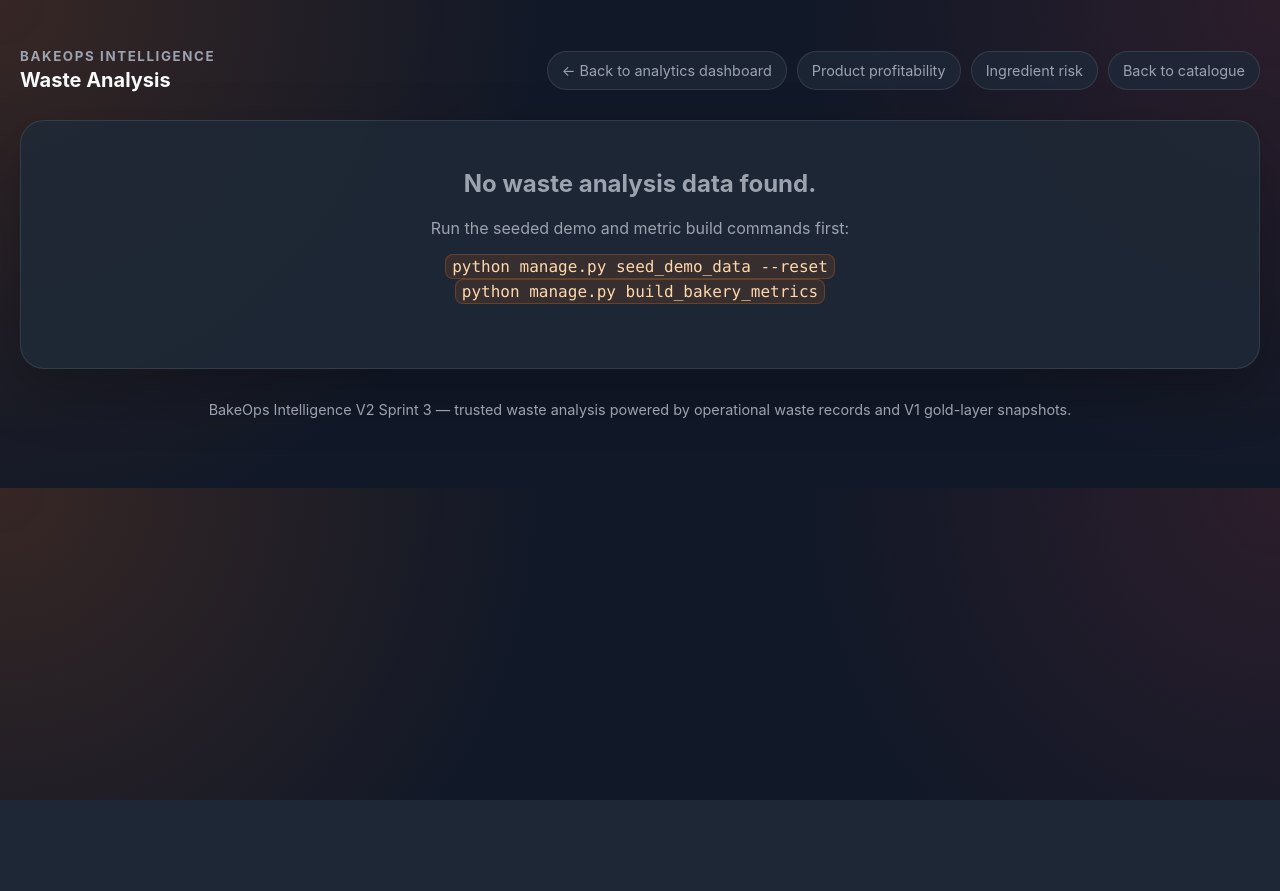
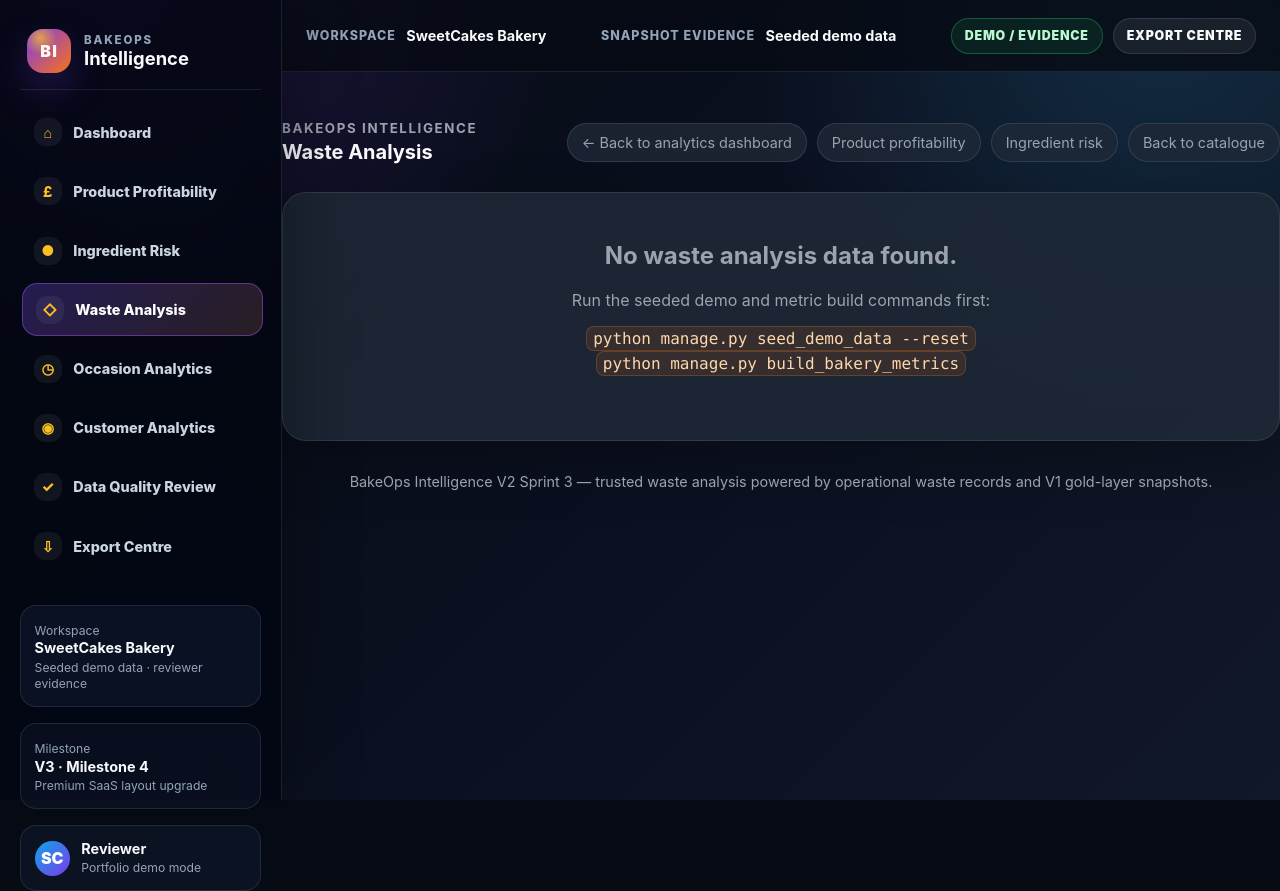
Before and after one commit to aminul-portfolio/bakeops-intelligence, a Django app: page /analytics/waste/ in a window 1280 px wide. Before the commit the page ends 800 px from the top, so only its background shows below. Run offline with Django 5.2, Linux system fonts and the light colour scheme; data that the repository does not hold is empty.

Commit message:
Milestone 4A: add unified SaaS analytics shell

```diff
--- /dev/null
+++ b/bakeops/static/bakeops/css/analytics-shell.css
@@ -0,0 +1,277 @@
+.analytics-shell-body {
+    margin: 0;
+    min-height: 100vh;
+    background: #070b14;
+}
+
+.analytics-app-shell {
+    min-height: 100vh;
+    display: grid;
+    grid-template-columns: 282px minmax(0, 1fr);
+    background:
+        radial-gradient(circle at 8% -10%, rgba(124, 58, 237, 0.24), transparent 30rem),
+        radial-gradient(circle at 90% 0%, rgba(56, 189, 248, 0.16), transparent 26rem),
+        linear-gradient(135deg, #070b14 0%, #0b1020 52%, #111827 100%);
+    color: #f8fafc;
+}
+
+.analytics-sidebar {
+    position: sticky;
+    top: 0;
+    height: 100vh;
+    padding: 1.25rem;
+    display: flex;
+    flex-direction: column;
+    gap: 1rem;
+    border-right: 1px solid rgba(148, 163, 184, 0.16);
+    background: rgba(3, 7, 18, 0.82);
+    backdrop-filter: blur(22px);
+    box-shadow: 18px 0 55px rgba(0, 0, 0, 0.25);
+    z-index: 20;
+}
+
+.analytics-brand-block {
+    display: flex;
+    align-items: center;
+    gap: 0.8rem;
+    padding: 0.55rem 0.45rem 1rem;
+    border-bottom: 1px solid rgba(148, 163, 184, 0.14);
+}
+
+.analytics-brand-mark {
+    width: 2.75rem;
+    height: 2.75rem;
+    display: grid;
+    place-items: center;
+    border-radius: 1rem;
+    color: #fff7ed;
+    font-weight: 900;
+    letter-spacing: 0.08em;
+    background:
+        radial-gradient(circle at 30% 20%, rgba(251, 191, 36, 0.75), transparent 36%),
+        linear-gradient(135deg, #7c3aed, #f97316);
+    box-shadow: 0 16px 36px rgba(124, 58, 237, 0.25);
+}
+
+.analytics-brand-kicker {
+    margin: 0;
+    color: #94a3b8;
+    font-size: 0.72rem;
+    font-weight: 800;
+    letter-spacing: 0.16em;
+    text-transform: uppercase;
+}
+
+.analytics-brand-block h1 {
+    margin: 0.1rem 0 0;
+    color: #f8fafc;
+    font-size: 1.15rem;
+    line-height: 1.1;
+}
+
+.analytics-nav-list {
+    display: grid;
+    gap: 0.38rem;
+}
+
+.analytics-nav-link {
+    display: flex;
+    align-items: center;
+    gap: 0.72rem;
+    padding: 0.72rem 0.8rem;
+    border: 1px solid transparent;
+    border-radius: 0.95rem;
+    color: #cbd5e1;
+    text-decoration: none;
+    font-weight: 800;
+    font-size: 0.9rem;
+    transition: border-color 160ms ease, background 160ms ease, color 160ms ease, transform 160ms ease;
+}
+
+.analytics-nav-link:hover,
+.analytics-nav-link.is-active {
+    color: #ffffff;
+    border-color: rgba(168, 85, 247, 0.45);
+    background:
+        linear-gradient(135deg, rgba(124, 58, 237, 0.22), rgba(249, 115, 22, 0.12)),
+        rgba(15, 23, 42, 0.86);
+    transform: translateX(2px);
+}
+
+.analytics-nav-icon {
+    width: 1.75rem;
+    height: 1.75rem;
+    display: grid;
+    place-items: center;
+    border-radius: 0.7rem;
+    color: #fbbf24;
+    background: rgba(255, 255, 255, 0.06);
+}
+
+.analytics-sidebar-spacer {
+    flex: 1;
+}
+
+.analytics-sidebar-card,
+.analytics-reviewer-chip {
+    padding: 0.85rem;
+    border: 1px solid rgba(148, 163, 184, 0.16);
+    border-radius: 1rem;
+    background: rgba(15, 23, 42, 0.72);
+}
+
+.analytics-sidebar-card-muted {
+    background: rgba(15, 23, 42, 0.48);
+}
+
+.analytics-sidebar-label,
+.analytics-sidebar-card small,
+.analytics-reviewer-chip small {
+    display: block;
+    margin-top: 0.22rem;
+    color: #94a3b8;
+    font-size: 0.76rem;
+    line-height: 1.35;
+}
+
+.analytics-sidebar-card strong,
+.analytics-reviewer-chip strong {
+    display: block;
+    color: #f8fafc;
+    font-size: 0.9rem;
+}
+
+.analytics-reviewer-chip {
+    display: flex;
+    align-items: center;
+    gap: 0.72rem;
+}
+
+.analytics-reviewer-avatar {
+    width: 2.2rem;
+    height: 2.2rem;
+    display: grid;
+    place-items: center;
+    border-radius: 999px;
+    color: #ffffff;
+    font-weight: 900;
+    background: linear-gradient(135deg, #0ea5e9, #7c3aed);
+}
+
+.analytics-main-frame {
+    min-width: 0;
+    display: flex;
+    flex-direction: column;
+}
+
+.analytics-topbar {
+    position: sticky;
+    top: 0;
+    z-index: 10;
+    min-height: 72px;
+    display: flex;
+    align-items: center;
+    justify-content: space-between;
+    gap: 1rem;
+    padding: 1rem 1.5rem;
+    border-bottom: 1px solid rgba(148, 163, 184, 0.14);
+    background: rgba(7, 11, 20, 0.78);
+    backdrop-filter: blur(22px);
+}
+
+.analytics-topbar-left,
+.analytics-topbar-meta,
+.analytics-topbar-actions {
+    display: flex;
+    align-items: center;
+    gap: 0.65rem;
+}
+
+.analytics-context-label,
+.analytics-topbar-meta span {
+    color: #94a3b8;
+    font-size: 0.78rem;
+    font-weight: 800;
+    letter-spacing: 0.08em;
+    text-transform: uppercase;
+}
+
+.analytics-topbar-left strong,
+.analytics-topbar-meta strong {
+    color: #f8fafc;
+    font-size: 0.9rem;
+}
+
+.analytics-evidence-pill,
+.analytics-topbar-button {
+    display: inline-flex;
+    align-items: center;
+    justify-content: center;
+    min-height: 2.25rem;
+    padding: 0.45rem 0.8rem;
+    border: 1px solid rgba(34, 197, 94, 0.38);
+    border-radius: 999px;
+    color: #bbf7d0;
+    background: rgba(34, 197, 94, 0.1);
+    font-size: 0.78rem;
+    font-weight: 900;
+    letter-spacing: 0.06em;
+    text-transform: uppercase;
+    text-decoration: none;
+}
+
+.analytics-topbar-button {
+    color: #f8fafc;
+    border-color: rgba(148, 163, 184, 0.2);
+    background: rgba(255, 255, 255, 0.07);
+}
+
+.analytics-page-frame {
+    min-width: 0;
+    padding: 0;
+}
+
+.analytics-page-frame > main {
+    width: min(100%, 1500px);
+    margin-left: auto;
+    margin-right: auto;
+}
+
+@media (max-width: 1100px) {
+    .analytics-app-shell {
+        grid-template-columns: 1fr;
+    }
+
+    .analytics-sidebar {
+        position: relative;
+        height: auto;
+        display: block;
+        padding: 1rem;
+    }
+
+    .analytics-nav-list {
+        grid-template-columns: repeat(2, minmax(0, 1fr));
+    }
+
+    .analytics-sidebar-card,
+    .analytics-reviewer-chip,
+    .analytics-sidebar-spacer {
+        display: none;
+    }
+
+    .analytics-topbar {
+        position: relative;
+        flex-wrap: wrap;
+    }
+}
+
+@media (max-width: 640px) {
+    .analytics-nav-list {
+        grid-template-columns: 1fr;
+    }
+
+    .analytics-topbar {
+        align-items: flex-start;
+        flex-direction: column;
+    }
+}
--- /dev/null
+++ b/bakeops/templates/bakeops/base_analytics.html
@@ -0,0 +1,31 @@
+{% load static %}
+<!DOCTYPE html>
+<html lang="en">
+<head>
+    <meta charset="UTF-8">
+    <title>{% block title %}BakeOps Intelligence{% endblock %}</title>
+    <meta name="viewport" content="width=device-width, initial-scale=1">
+
+    <link rel="stylesheet" href="{% static 'css/tokens.css' %}">
+    <link rel="stylesheet" href="{% static 'css/app-shell.css' %}">
+    <link rel="stylesheet" href="{% static 'css/components.css' %}">
+    <link rel="stylesheet" href="{% static 'bakeops/css/analytics-shell.css' %}">
+
+    {% block page_styles %}{% endblock %}
+</head>
+<body class="analytics-shell-body">
+    <div class="analytics-app-shell">
+        {% block analytics_sidebar %}
+            {% include "bakeops/partials/_analytics_sidebar.html" %}
+        {% endblock %}
+
+        <div class="analytics-main-frame">
+            {% include "bakeops/partials/_analytics_topbar.html" %}
+
+            <div class="analytics-page-frame">
+                {% block analytics_content %}{% endblock %}
+            </div>
+        </div>
+    </div>
+</body>
+</html>
--- /dev/null
+++ b/bakeops/templates/bakeops/partials/_analytics_sidebar.html
@@ -0,0 +1,67 @@
+{% load static %}
+<aside class="analytics-sidebar" aria-label="BakeOps analytics navigation">
+    <div class="analytics-brand-block">
+        <div class="analytics-brand-mark">BI</div>
+        <div>
+            <p class="analytics-brand-kicker">BakeOps</p>
+            <h1>Intelligence</h1>
+        </div>
+    </div>
+
+    <nav class="analytics-nav-list" aria-label="Analytics pages">
+        <a class="analytics-nav-link {% if active_page == 'dashboard' %}is-active{% endif %}" href="{% url 'bakeops:analytics-dashboard' %}">
+            <span class="analytics-nav-icon">⌂</span>
+            <span>Dashboard</span>
+        </a>
+        <a class="analytics-nav-link {% if active_page == 'products' %}is-active{% endif %}" href="{% url 'bakeops:product-profitability' %}">
+            <span class="analytics-nav-icon">£</span>
+            <span>Product Profitability</span>
+        </a>
+        <a class="analytics-nav-link {% if active_page == 'ingredients' %}is-active{% endif %}" href="{% url 'bakeops:ingredient-risk' %}">
+            <span class="analytics-nav-icon">●</span>
+            <span>Ingredient Risk</span>
+        </a>
+        <a class="analytics-nav-link {% if active_page == 'waste' %}is-active{% endif %}" href="{% url 'bakeops:waste-analysis' %}">
+            <span class="analytics-nav-icon">◇</span>
+            <span>Waste Analysis</span>
+        </a>
+        <a class="analytics-nav-link {% if active_page == 'occasions' %}is-active{% endif %}" href="{% url 'bakeops:occasion-analytics' %}">
+            <span class="analytics-nav-icon">◷</span>
+            <span>Occasion Analytics</span>
+        </a>
+        <a class="analytics-nav-link {% if active_page == 'customers' %}is-active{% endif %}" href="{% url 'bakeops:customer-analytics' %}">
+            <span class="analytics-nav-icon">◉</span>
+            <span>Customer Analytics</span>
+        </a>
+        <a class="analytics-nav-link {% if active_page == 'data_quality' %}is-active{% endif %}" href="{% url 'bakeops:data-quality-review' %}">
+            <span class="analytics-nav-icon">✓</span>
+            <span>Data Quality Review</span>
+        </a>
+        <a class="analytics-nav-link {% if active_page == 'exports' %}is-active{% endif %}" href="{% url 'bakeops:export-centre' %}">
+            <span class="analytics-nav-icon">⇩</span>
+            <span>Export Centre</span>
+        </a>
+    </nav>
+
+    <div class="analytics-sidebar-spacer"></div>
+
+    <section class="analytics-sidebar-card">
+        <span class="analytics-sidebar-label">Workspace</span>
+        <strong>SweetCakes Bakery</strong>
+        <small>Seeded demo data · reviewer evidence</small>
+    </section>
+
+    <section class="analytics-sidebar-card analytics-sidebar-card-muted">
+        <span class="analytics-sidebar-label">Milestone</span>
+        <strong>V3 · Milestone 4</strong>
+        <small>Premium SaaS layout upgrade</small>
+    </section>
+
+    <div class="analytics-reviewer-chip">
+        <span class="analytics-reviewer-avatar">SC</span>
+        <div>
+            <strong>Reviewer</strong>
+            <small>Portfolio demo mode</small>
+        </div>
+    </div>
+</aside>
--- /dev/null
+++ b/bakeops/templates/bakeops/partials/_analytics_topbar.html
@@ -0,0 +1,16 @@
+<header class="analytics-topbar">
+    <div class="analytics-topbar-left">
+        <span class="analytics-context-label">Workspace</span>
+        <strong>SweetCakes Bakery</strong>
+    </div>
+
+    <div class="analytics-topbar-meta">
+        <span>Snapshot evidence</span>
+        <strong>Seeded demo data</strong>
+    </div>
+
+    <div class="analytics-topbar-actions">
+        <span class="analytics-evidence-pill">Demo / Evidence</span>
+        <a class="analytics-topbar-button" href="{% url 'bakeops:export-centre' %}">Export Centre</a>
+    </div>
+</header>
--- a/bakeops/templates/bakeops/waste_analysis.html
+++ b/bakeops/templates/bakeops/waste_analysis.html
@@ -1,17 +1,15 @@
+{% extends "bakeops/base_analytics.html" %}
 {% load static %}
-<!DOCTYPE html>
-<html lang="en">
-<head>
-    <meta charset="UTF-8">
-    <title>BakeOps Intelligence — Waste Analysis</title>
-    <meta name="viewport" content="width=device-width, initial-scale=1">
 
-    <link rel="stylesheet" href="{% static 'css/tokens.css' %}">
-    <link rel="stylesheet" href="{% static 'css/app-shell.css' %}">
-    <link rel="stylesheet" href="{% static 'css/components.css' %}">
+{% block title %}BakeOps Intelligence — Waste Analysis{% endblock %}
 
-    <style>
-        :root {
+{% block analytics_sidebar %}
+    {% include "bakeops/partials/_analytics_sidebar.html" with active_page="waste" %}
+{% endblock %}
+
+{% block page_styles %}
+<style>
+:root {
             --bg: #111827;
             --panel: #1f2937;
             --text: #f9fafb;
@@ -384,11 +382,11 @@
                 justify-content: flex-start;
             }
         }
-    </style>
-</head>
+</style>
+{% endblock %}
 
-<body>
-    <main class="shell">
+{% block analytics_content %}
+<main class="shell">
         <header class="topbar">
             <div class="brand">
                 <small>BakeOps Intelligence</small>
@@ -729,5 +727,4 @@
             BakeOps Intelligence V2 Sprint 3 — trusted waste analysis powered by operational waste records and V1 gold-layer snapshots.
         </p>
     </main>
-</body>
-</html>
+{% endblock %}
```
Also changed, not shown: bakeops/templates/bakeops/analytics_dashboard.html (+14 -17 lines), bakeops/templates/bakeops/customer_analytics.html (+14 -17 lines), bakeops/templates/bakeops/data_quality_review.html (+14 -17 lines), bakeops/templates/bakeops/export_centre.html (+14 -17 lines), bakeops/templates/bakeops/ingredient_risk.html (+14 -17 lines), bakeops/templates/bakeops/occasion_analytics.html (+14 -17 lines), bakeops/templates/bakeops/product_profitability.html (+14 -17 lines).
